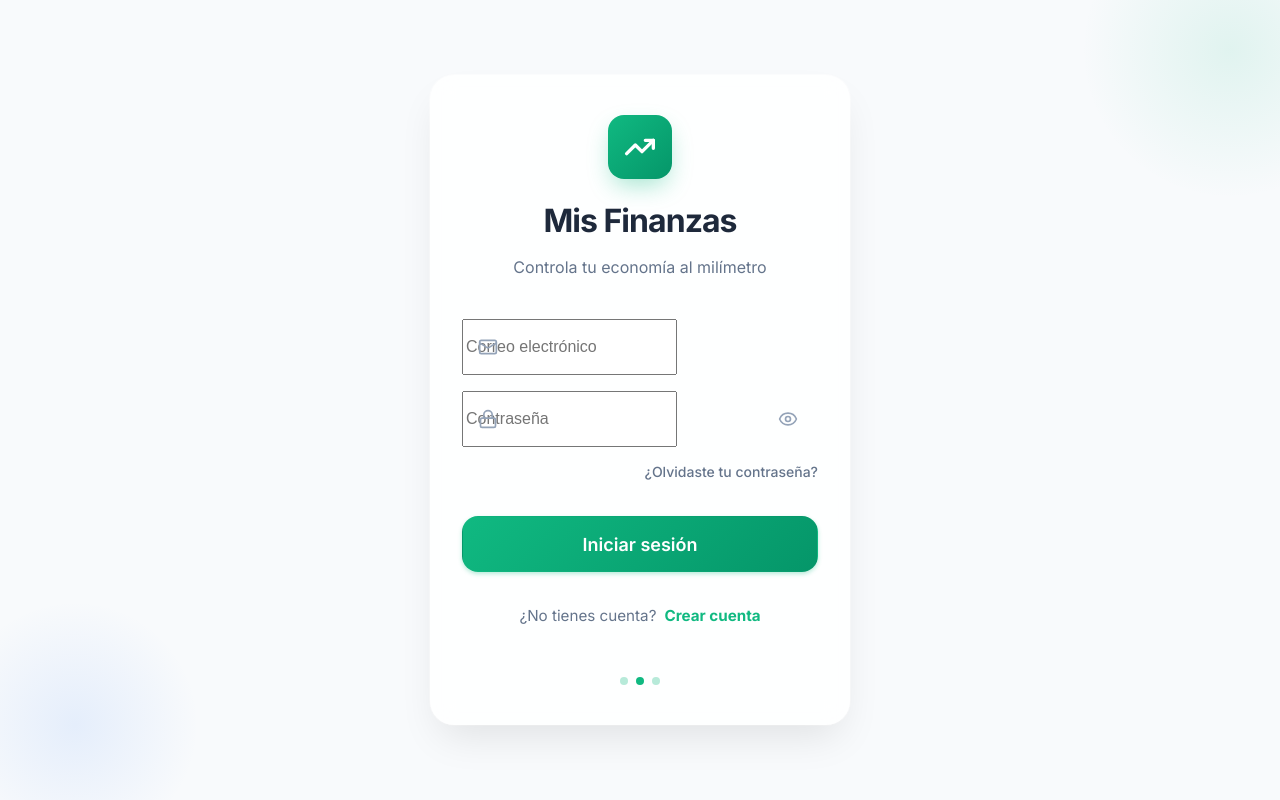
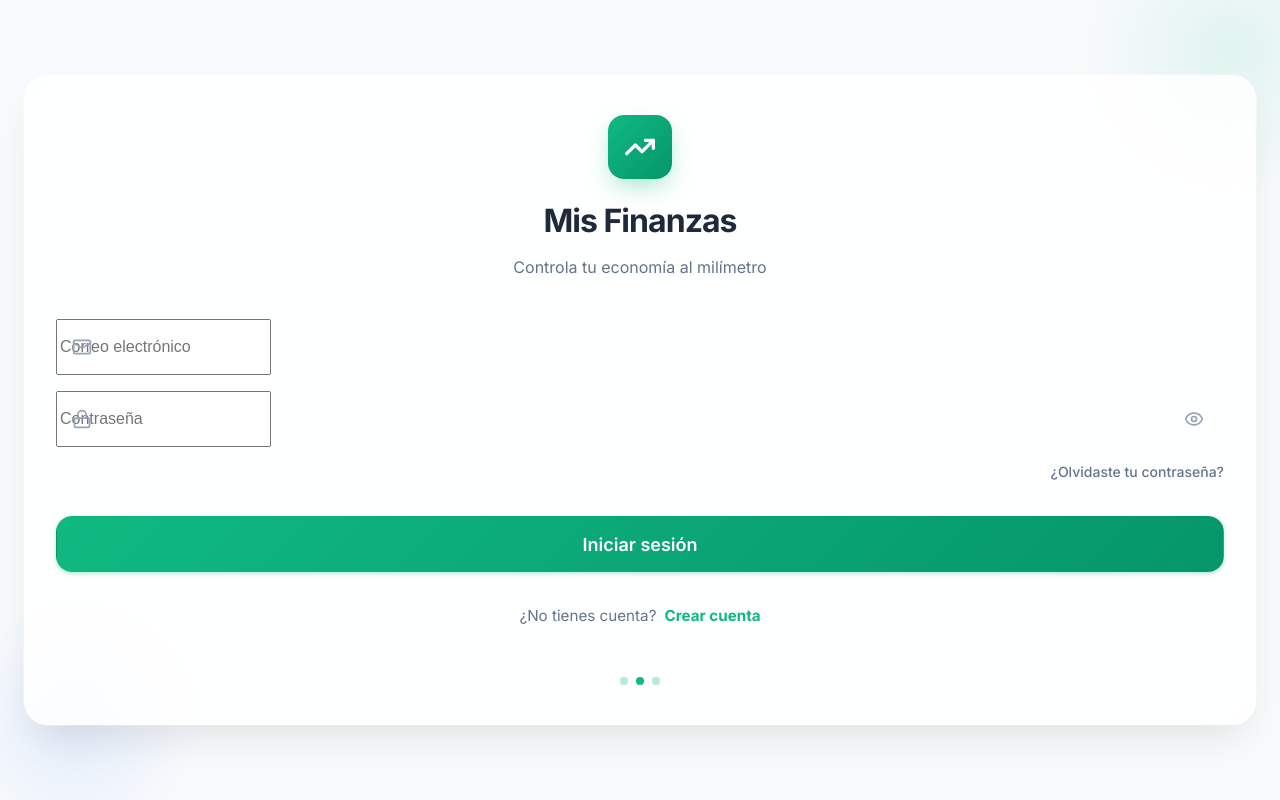
Before and after one commit to EVONGwb/mis-finanzas-app, a React (Vite) app in the folder frontend/: page /login in a window 1280 px wide. Built offline with nearby package versions, Linux system fonts and the light colour scheme; no server answers; sample sign-in values are in the browser's storage.

Commit message:
style: remove max-width constraint from login and register forms

```diff
--- a/frontend/src/pages/Login.jsx
+++ b/frontend/src/pages/Login.jsx
@@ -77,7 +77,7 @@ export default function Login({ onAuthed }) {
 
       <div style={{
         width: "100%",
-        maxWidth: "420px",
+        maxWidth: "100%",
         zIndex: 1,
         display: "flex",
         flexDirection: "column",
--- a/frontend/src/pages/Register.jsx
+++ b/frontend/src/pages/Register.jsx
@@ -83,13 +83,14 @@ export default function Register({ onAuthed }) {
 
       <div style={{
         width: "100%",
-        maxWidth: "420px",
+        maxWidth: "100%",
         zIndex: 1,
         display: "flex",
         flexDirection: "column",
         alignItems: "center",
         backgroundColor: "rgba(255, 255, 255, 0.85)", // Glass effect
         backdropFilter: "blur(12px)",
+        WebkitBackdropFilter: "blur(12px)",
         borderRadius: "24px",
         padding: "2.5rem 2rem",
         boxShadow: "0 20px 40px -10px rgba(0, 0, 0, 0.1), 0 0 0 1px rgba(255, 255, 255, 0.5)"
```
